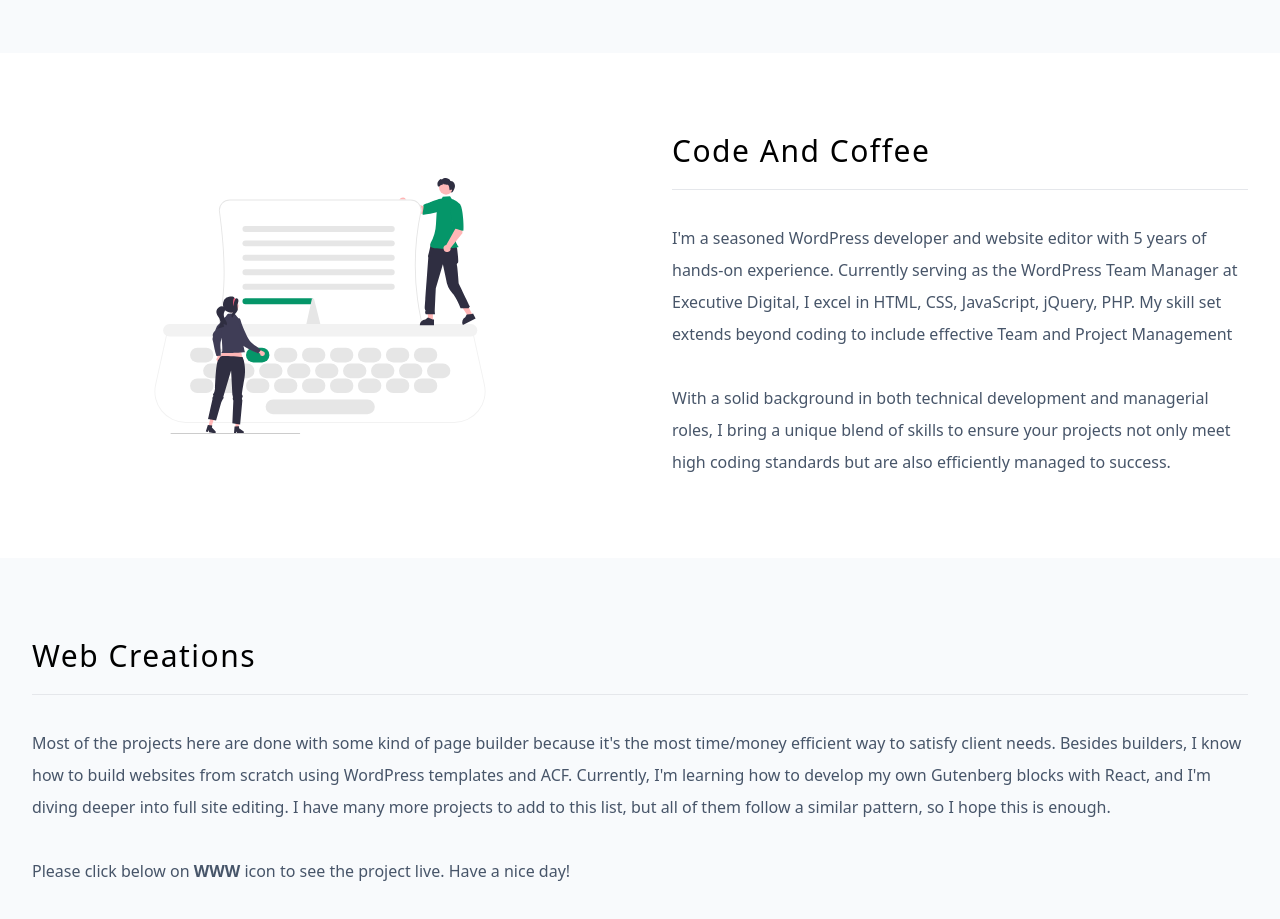
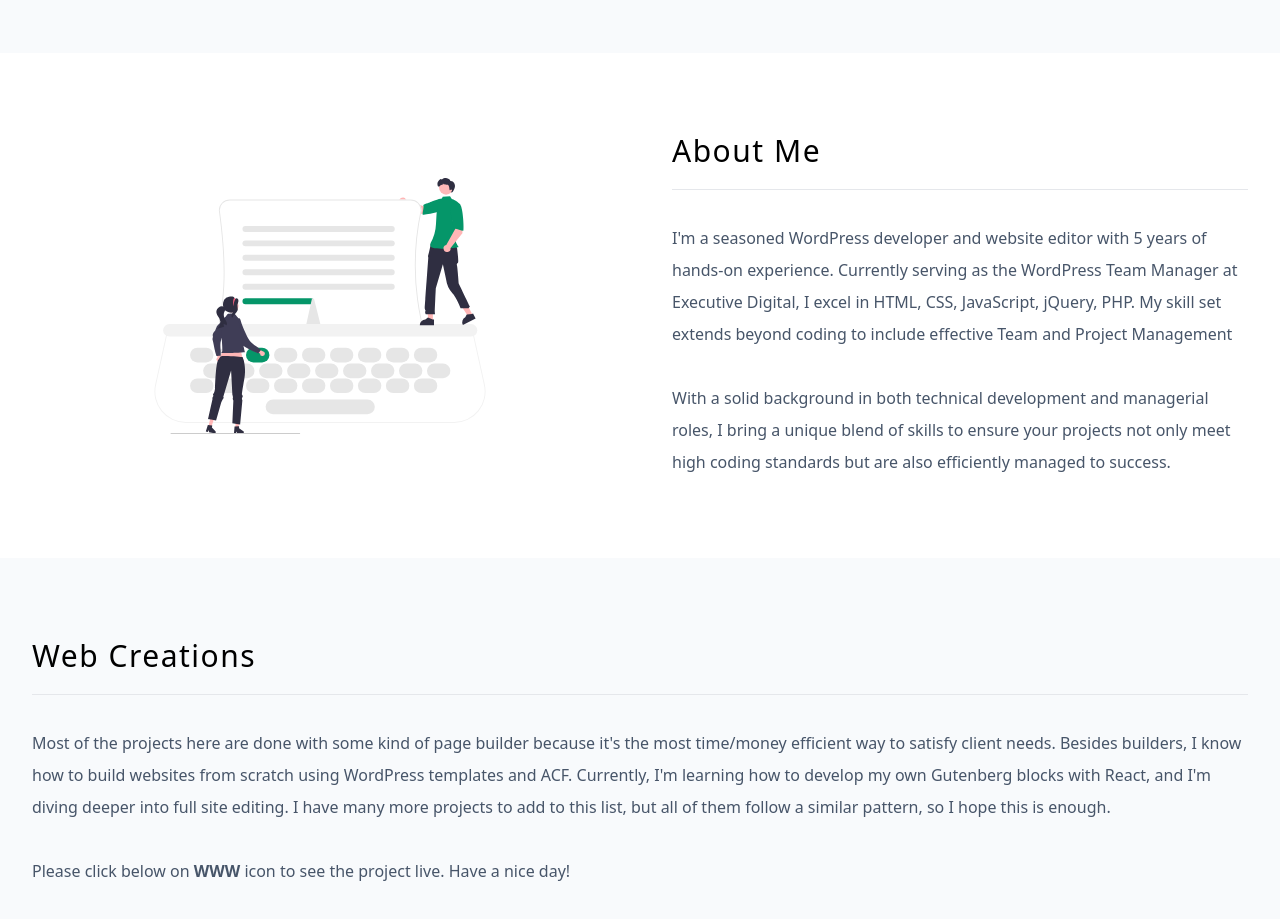
Before and after one commit to MilosMiljevic/react-portfolio, a React (Vite) app: page / in a window 1280 px wide. Shown: the part 1480-2399 px from the top of the page. Built offline with nearby package versions, Linux system fonts and the light colour scheme.

Commit message:
minor update

```diff
--- a/src/components/About.jsx
+++ b/src/components/About.jsx
@@ -6,7 +6,7 @@ const About = () => {
       <div className="align-element grid  md:grid-cols-2 items-center gap-16">
         <img src={aboutSvg} className="w-full h-64" />
         <article>
-          <SectionTitle text="code and coffee" />
+          <SectionTitle text="about me" />
           <p className="text-slate-600 mt-8 leading-loose">
             I'm a seasoned WordPress developer and website editor with 5 years
             of hands-on experience. Currently serving as the WordPress Team
```
